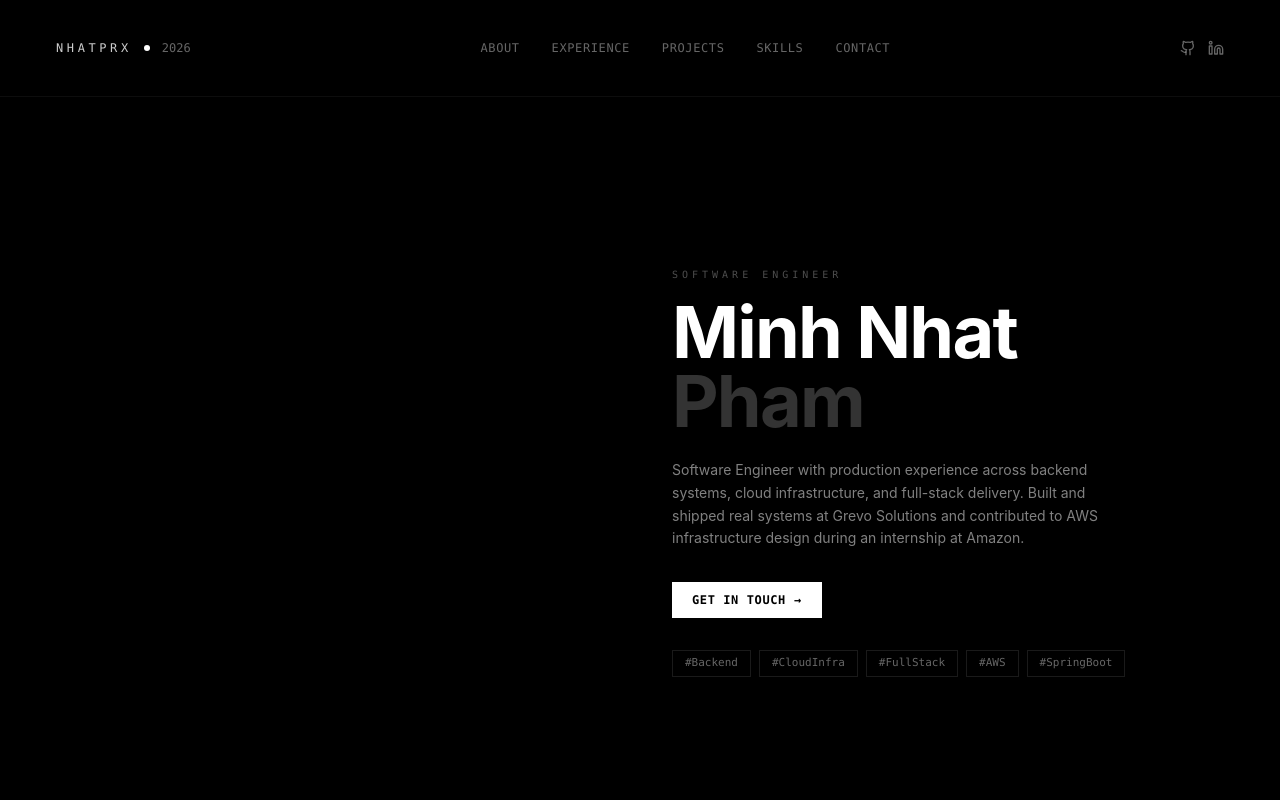
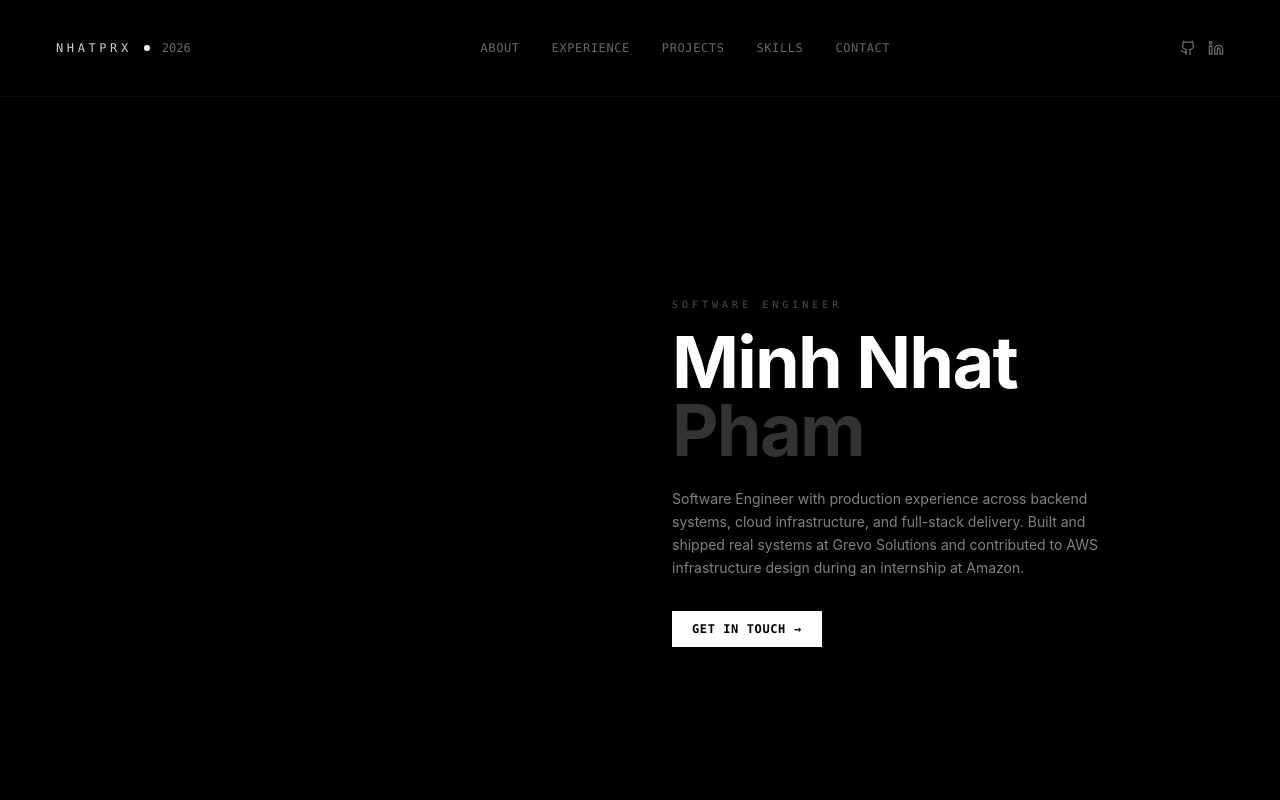
Before and after one commit to nhatprx/nhatprx-portfolio, a React (Vite) app: page / in a window 1280 px wide. Shown: the top 800 px of the page. Built offline with nearby package versions, Linux system fonts and the light colour scheme.

Commit message:
refactor: remove hashtag pills from hero section

```diff
--- a/src/App.tsx
+++ b/src/App.tsx
@@ -210,14 +210,6 @@ export default function App() {
                   GET IN TOUCH
                   <span aria-hidden="true">→</span>
                 </a>
-              </div>
-
-              <div className="mt-8 flex flex-wrap gap-2 font-mono text-[11px] text-white/40">
-                <span className="px-3 py-1 border border-white/10">#Backend</span>
-                <span className="px-3 py-1 border border-white/10">#CloudInfra</span>
-                <span className="px-3 py-1 border border-white/10">#FullStack</span>
-                <span className="px-3 py-1 border border-white/10">#AWS</span>
-                <span className="px-3 py-1 border border-white/10">#SpringBoot</span>
               </div>
             </div>
           </div>
```
